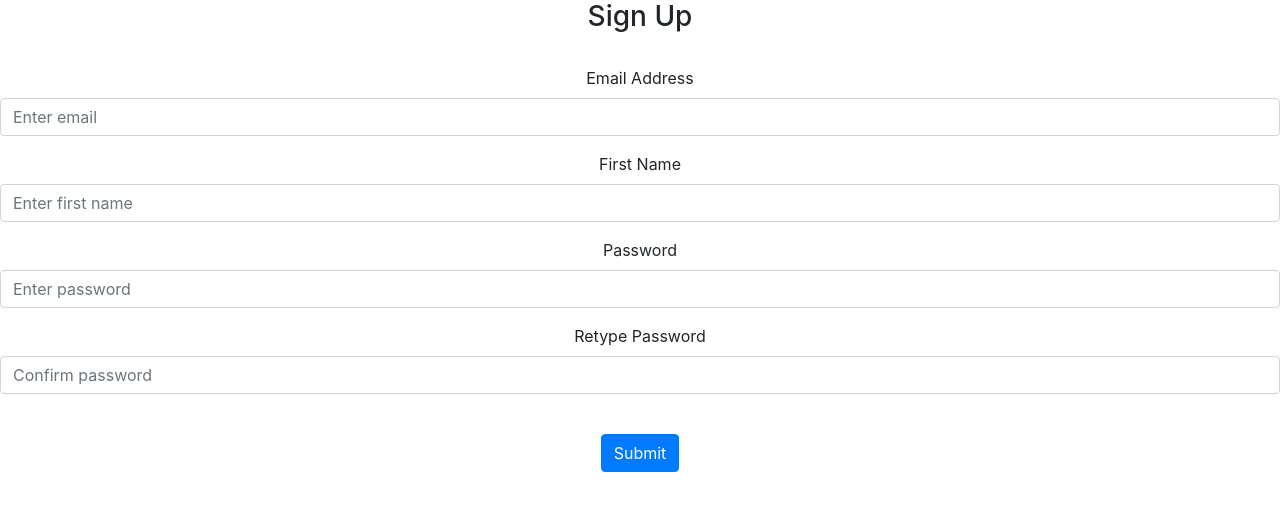
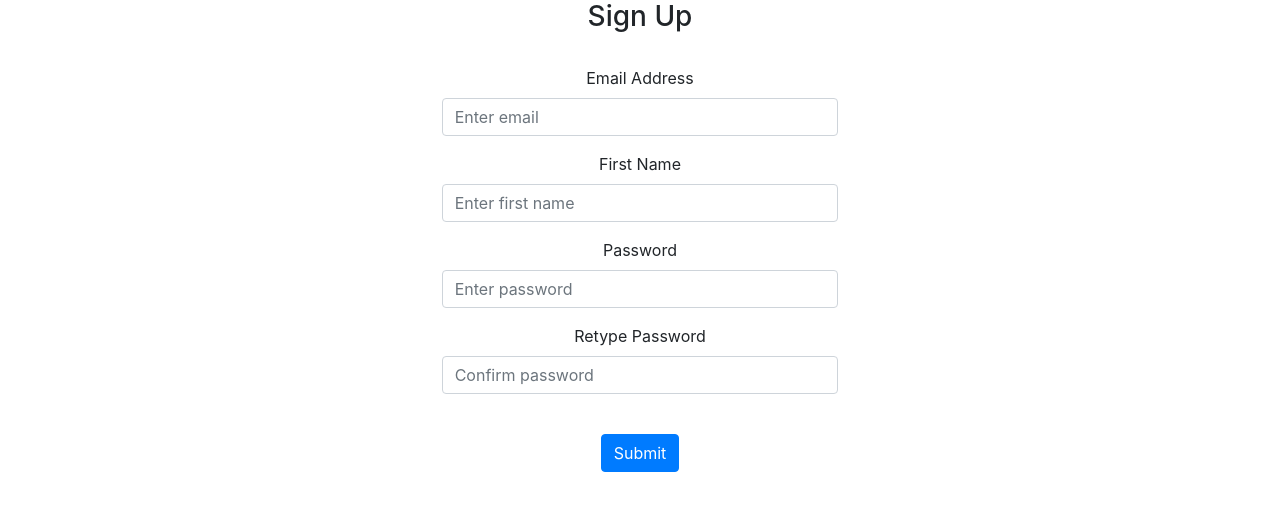
Before and after one commit to Conero007/Notes-Website, a Flask app: page /signup in a window 1280 px wide. Shown: the part 56-567 px from the top of the page. Run offline with Flask 2, Linux system fonts and the light colour scheme; some libraries are stand-ins or nearby versions.

Commit message:
UI changes

```diff
--- /dev/null
+++ b/runtime.txt
@@ -0,0 +1 @@
+python-3.9.4
--- a/website/templates/base.html
+++ b/website/templates/base.html
@@ -8,17 +8,18 @@
 
     <!-- CSS Stylesheets -->
     <link
+        rel="stylesheet"
+        href="https://cdn.jsdelivr.net/npm/bootstrap@5.0.1/dist/css/bootstrap.min.css"
+        integrity="sha384-+0n0xVW2eSR5OomGNYDnhzAbDsOXxcvSN1TPprVMTNDbiYZCxYbOOl7+AMvyTG2x"
+        crossorigin="anonymous"
+    >
+
+    <link
       rel="stylesheet"
       href="https://stackpath.bootstrapcdn.com/bootstrap/4.4.1/css/bootstrap.min.css"
       integrity="sha384-Vkoo8x4CGsO3+Hhxv8T/Q5PaXtkKtu6ug5TOeNV6gBiFeWPGFN9MuhOf23Q9Ifjh"
       crossorigin="anonymous"
-    />
-
-    <link
-      rel="stylesheet"
-      href="https://stackpath.bootstrapcdn.com/font-awesome/4.7.0/css/font-awesome.min.css"
-      crossorigin="anonymous"
-    />
+    >
 
     <!-- Title of Each Page -->
     {% block head %}
@@ -70,9 +71,9 @@
     {% endwith %}
 
     <!-- Content of Each Page -->
-    <div class="content">
-        {% block content %}
-        {% endblock %}
+    <div align="center">
+      {% block content %}
+      {% endblock %}
     </div>
 
     <!-- JS Scripts -->
--- a/website/templates/home.html
+++ b/website/templates/home.html
@@ -5,7 +5,7 @@
 {% endblock %}
 
 {% block content %}
-    <h1 align="center">Notes</h1>
+    <h1>Notes</h1>
 
     <ul class="list-group list-group-flush" id="notes">
         {% for note in user.notes %}
@@ -20,7 +20,7 @@
 
     <form method="post">
         <textarea name="note" id="note" cols="30" rows="10" class="form-control"></textarea><br><br>
-        <div align="center">
+        <div>
             <button type="submit" class="btn btn-primary">Add Note</button>
         </div>
     </form>
--- a/website/templates/login.html
+++ b/website/templates/login.html
@@ -5,15 +5,15 @@
 {% endblock %}
 
 {% block content %}
-<form method="POST" align="center">
+<form method="POST">
     <h3>Login</h3><br>
 
-    <div class="form-group">
+    <div class="form-group col-sm-4">
       <label for="email">Email Address</label>
       <input type="email" class="form-control" id="email" name="email" placeholder="Enter email"/>
     </div>
 
-    <div class="form-group">
+    <div class="form-group col-sm-4">
         <label for="password">Password</label>
         <input type="password" class="form-control" id="password" name="password" placeholder="Enter password"/>
     </div>
--- a/website/templates/signup.html
+++ b/website/templates/signup.html
@@ -5,25 +5,25 @@
 {% endblock %}
 
 {% block content %}
-    <form method="post" align="center">
+    <form method="post">
         <h3>Sign Up</h3><br>
 
-        <div class="form-group">
+        <div class="form-group col-sm-4">
             <label for="email">Email Address</label>
             <input type="email" class="form-control" id="email" name="email" placeholder="Enter email"/>
         </div>
 
-        <div class="form-group">
+        <div class="form-group col-sm-4">
             <label for="firstName">First Name</label>
             <input type="text" class="form-control" id="firstName" name="firstName" placeholder="Enter first name"/>
         </div>
 
-        <div class="form-group">
+        <div class="form-group col-sm-4">
             <label for="password1">Password</label>
             <input type="password" class="form-control" id="password1" name="password1" placeholder="Enter password"/>
         </div>
 
-        <div class="form-group">
+        <div class="form-group col-sm-4">
             <label for="password2">Retype Password</label>
             <input type="password" class="form-control" id="password2" name="password2" placeholder="Confirm password"/>
         </div>
```
Also changed, not shown: website/database.db, 1 other file.
